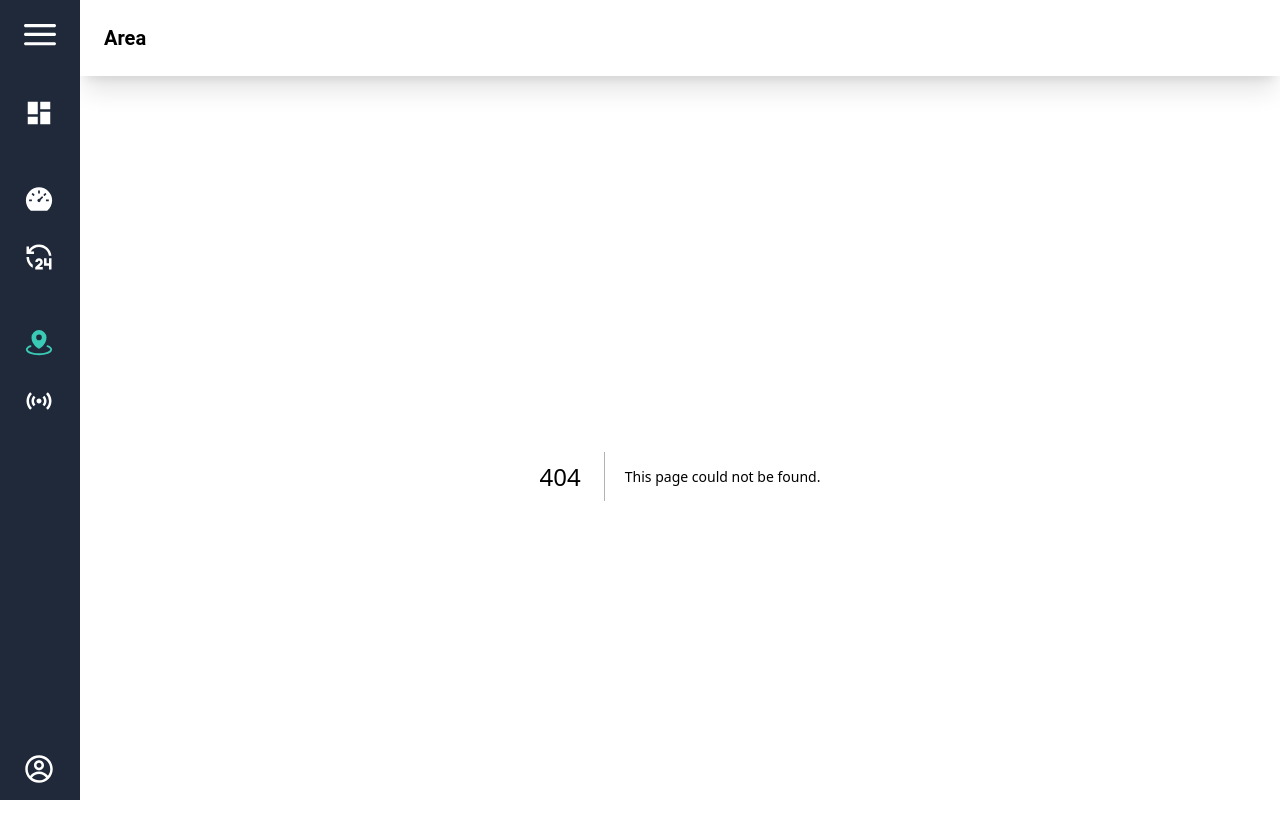
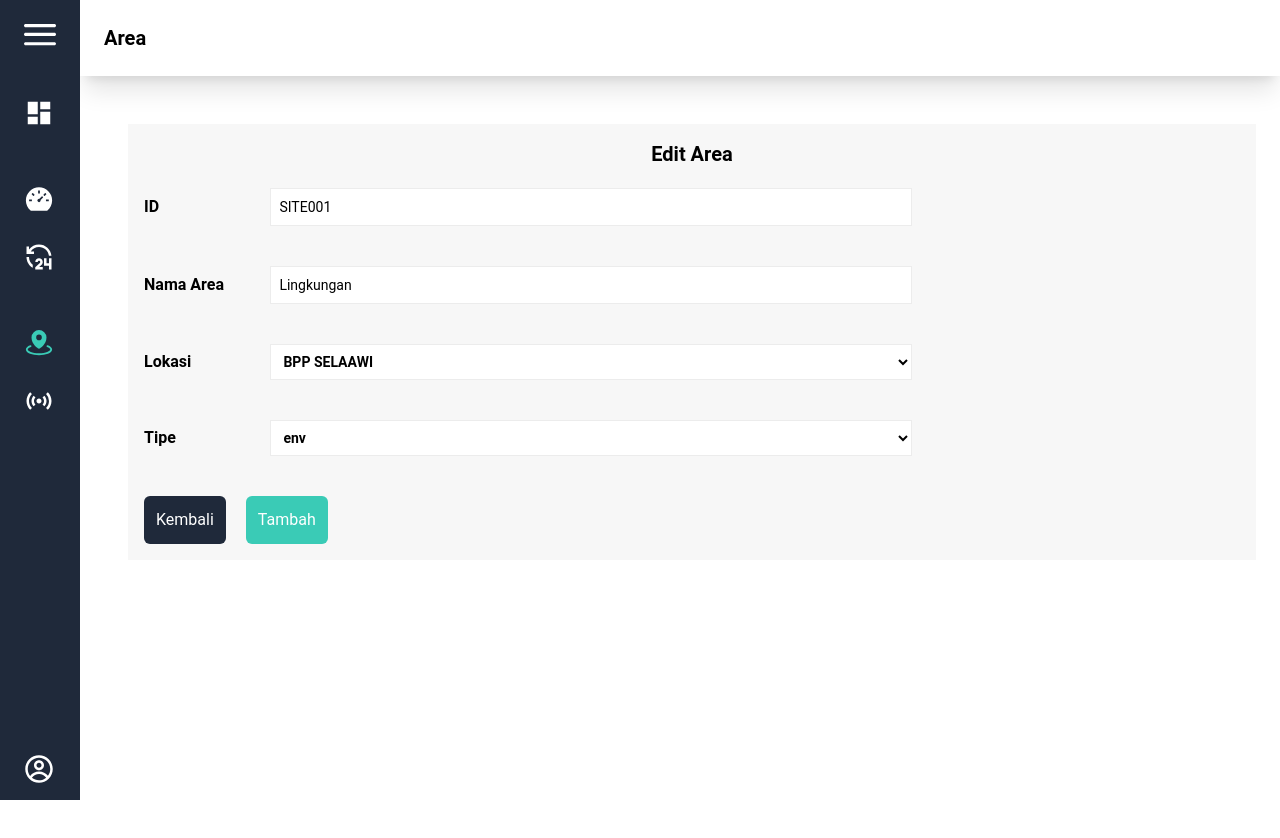
Before and after one commit to shalmanrafli30/agrosmart-system, a Next.js app: page /area/edit-area in a window 1280 px wide. Before the commit this address had no page. Shown: the top 838 px of the page. After the commit the page ends 800 px from the top, so only its background shows below. Built offline with nearby package versions, Linux system fonts and the light colour scheme.

Commit message:
edit data button & page

```diff
--- /dev/null
+++ b/src/app/Components/editData.tsx
@@ -0,0 +1,16 @@
+"use client";
+
+import { useRouter } from 'next/navigation';
+import Edit from '../assets/Edit.svg';
+
+export default function ClientAreaComponent({ route }: { route: string }) {
+    const router = useRouter();
+
+    const handleClick = () => {
+        router.push(route);
+    };
+
+    return (
+        <Edit className="cursor-pointer text-[#F9B300] hover:text-kuningCerah" onClick={handleClick}/>
+    );
+}
--- /dev/null
+++ b/src/app/area/edit-area/page.tsx
@@ -0,0 +1,50 @@
+import type { Metadata } from "next";
+import { MdArrowBackIos } from "react-icons/md";
+import Back from '../../Components/backButton';
+
+export const metadata: Metadata = {
+    title: "Tambah Area",
+    description: "AgroSmartSystem Area",
+};
+
+export default function page() {
+    return(
+        <div className="p-6">
+            {/* <div className="flex space-x-0 items-center">
+                <MdArrowBackIos className="text-2xl"/>
+                <h3 className="text-xl font-bold">Tambah Area</h3>
+            </div> */}
+            {/* FORM */}
+            <div className="mt-6 ml-6 bg-abu p-4">
+                <h3 className="mb-5 text-center font-bold text-xl">Edit Area</h3>
+                <form action="#" className="max-w-screen-md mx-0 space-y-10">
+                    <div id="idArea" className="flex space-x-5 items-center mb-2">
+                        <label htmlFor="idArea" className="text-black text-base font-bold w-32">ID</label>
+                        <input type="text" name="idArea" id="" className="bg-white border border-abu3 text-black text-sm w-full p-2" value="SITE001"/>
+                    </div>
+                    <div id="namaArea" className="flex space-x-5 items-center mb-2">
+                        <label htmlFor="namaArea" className="text-black text-base font-bold w-32">Nama Area</label>
+                        <input type="text" name="namaArea" id="" className="bg-white border border-abu3 text-black text-sm w-full p-2" value="Lingkungan"/>
+                    </div>
+                    <div id="lokasi" className="flex space-x-5 items-center mb-2">
+                        <label htmlFor="lokasi" className="text-black text-base font-bold w-32">Lokasi</label>
+                        <select name="lokasi" id="" className="bg-white border border-abu3 text-black text-sm w-full p-2 font-bold">
+                            <option value="BPP SELAAWI">BPP SELAAWI</option>
+                        </select>
+                    </div>
+                    <div id="tipe" className="flex space-x-5 items-center mb-2">
+                        <label htmlFor="tipe" className="text-black text-base font-bold w-32">Tipe</label>
+                        <select name="tipe" id="" className="bg-white border border-abu3 text-black text-sm w-full p-2 font-bold">
+                            <option value="env">env</option>
+                            <option value="soil">soil</option>
+                        </select>
+                    </div>
+                    <div id="aksi" className="space-x-5 mt-6">
+                        <Back route="/area"/>
+                        <input type="submit" value="Tambah" className="bg-primary text-white rounded-md p-3 cursor-pointer hover:bg-secondary"/>
+                    </div>
+                </form>
+            </div>
+        </div>
+    )
+}
```
